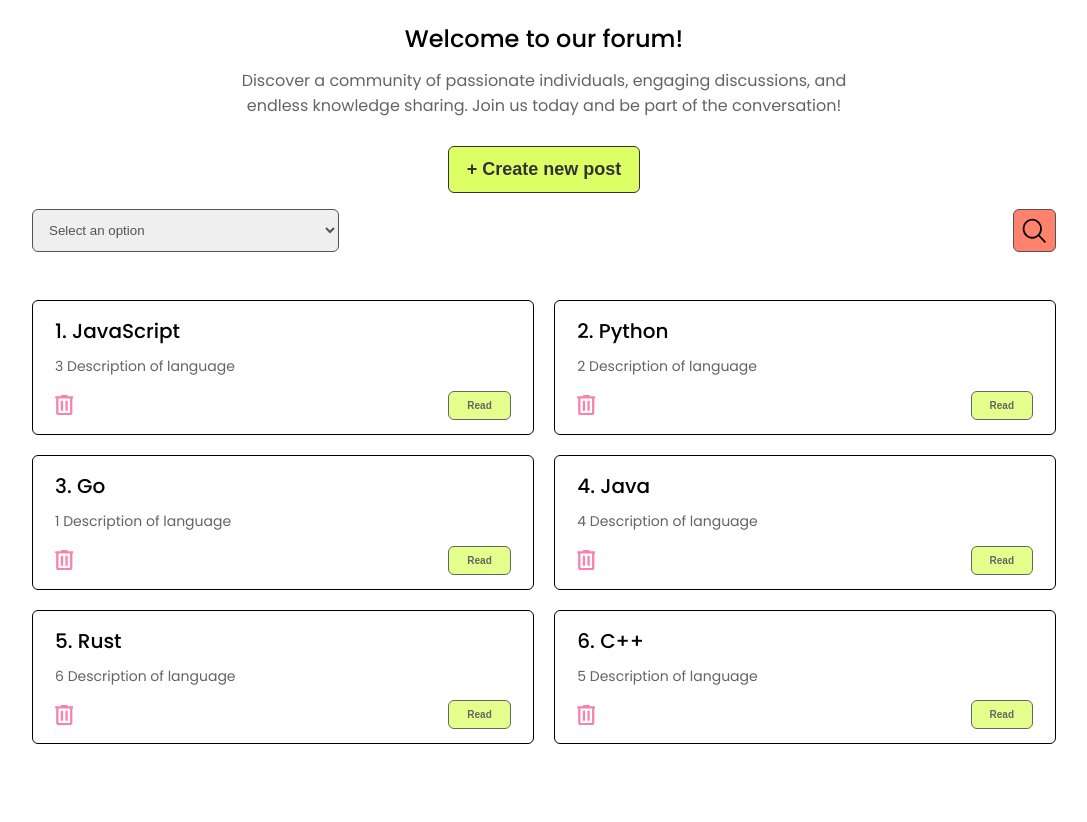
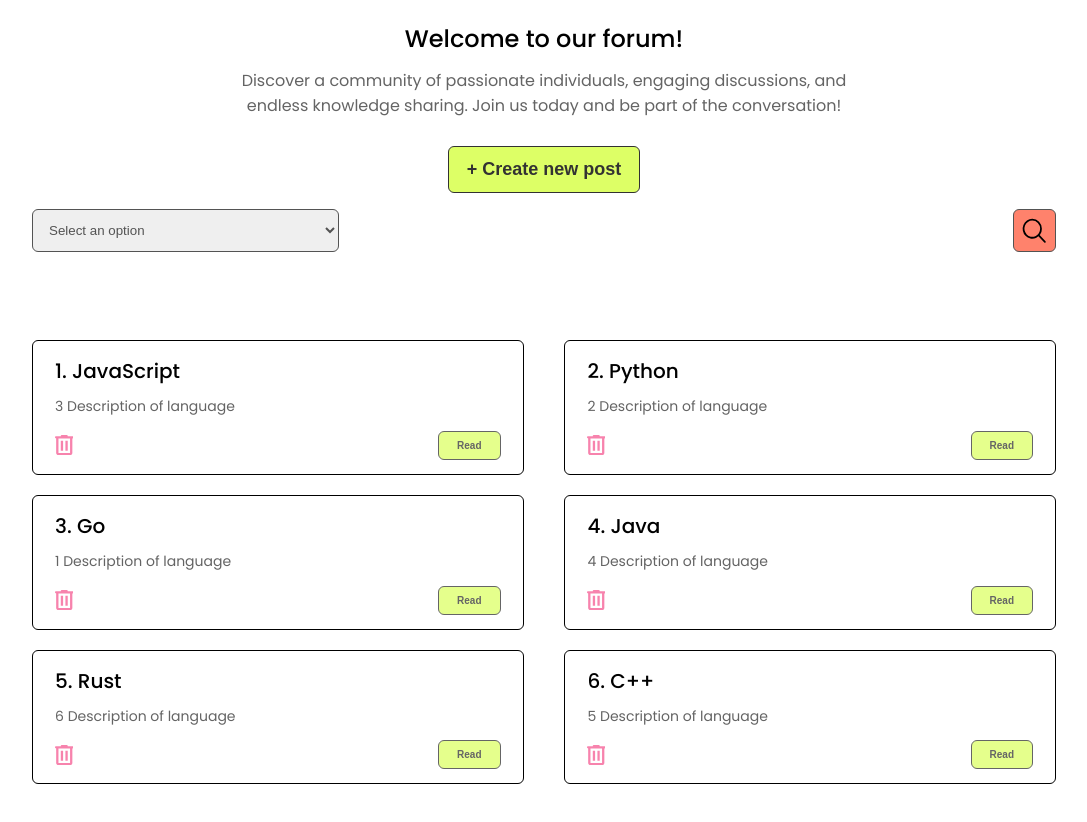
Before and after one commit to NVadimD/PostForum, a React (Create React App) app: page / in a window 1280 px wide. Shown: the top 822 px of the page, without its empty margins (96-1183 px from the left). Before the commit the page ends 800 px from the top, so only its background shows below. Built offline with nearby package versions, Linux system fonts and the light colour scheme.

Commit message:
add react-transition for posts

```diff
--- a/package.json
+++ b/package.json
@@ -9,6 +9,7 @@
     "react": "^18.2.0",
     "react-dom": "^18.2.0",
     "react-scripts": "5.0.1",
+    "react-transition-group": "^4.4.5",
     "web-vitals": "^2.1.4"
   },
   "scripts": {
--- a/src/components/PostList.jsx
+++ b/src/components/PostList.jsx
@@ -1,21 +1,30 @@
 import React from 'react'
 import MyPost from './UI/post/MyPost'
 import NotFoundDisp from './UI/notFoundDisp/NotFoundDisp'
+import { CSSTransition, TransitionGroup } from 'react-transition-group'
+
 
 const PostList = ({posts, remove}) => {
     return (
         <div className='post_list__group'>
-
             {posts.length
             ?
-            <div className='post_list'>
-                {posts.map((post, ind) =>
-                    <MyPost remove={remove} key={post.id} number={ind + 1} post={post}/>
-                )}
-            </div>
+                <div className='post_list'>
+                    <TransitionGroup className="transition-group">
+                        {posts.map((post, ind) =>
+                            <CSSTransition
+                                key={post.id}
+                                timeout={500}
+                                classNames="post"
+                            >
+                                <MyPost remove={remove} number={ind + 1} post={post}/>
+                            </CSSTransition>
+                        )}
+                    </TransitionGroup>
+
+                </div>
             :
-            <NotFoundDisp/>}
-
+                <NotFoundDisp/>}
         </div>
     )
 }
--- a/src/components/UI/post/MyPost.jsx
+++ b/src/components/UI/post/MyPost.jsx
@@ -1,7 +1,7 @@
 import React from 'react'
 import cl from './MyPost.module.css'
 import MyRemoveIcon from '../removeIcon/MyRemoveIcon'
-import MyOpenPostBtn from '../button/MyBtn'
+import MyBtn from '../button/MyBtn'
 
 const MyPost = ({post, remove, ...props}) => {
 
@@ -21,7 +21,7 @@ const MyPost = ({post, remove, ...props}) => {
             </div>
             <div className={cl.post__buttonsArea}>
                 <MyRemoveIcon onClick={removePost}/>
-                <MyOpenPostBtn>Read</MyOpenPostBtn>
+                <MyBtn>Read</MyBtn>
             </div>
         </div>
     )
--- a/src/components/UI/post/MyPost.module.css
+++ b/src/components/UI/post/MyPost.module.css
@@ -3,7 +3,7 @@
     flex-direction: column;
     gap: 14px;
 
-    width: 49%;
+    width: 48%;
     border: 1px solid black;
     border-radius: 6px;
 
--- a/src/components/UI/searchBar/SearchBar.module.css
+++ b/src/components/UI/searchBar/SearchBar.module.css
@@ -8,6 +8,8 @@
     cursor: pointer;
 
     position: relative;
+
+    transition: width 0.3s;
 }
 
 .search_box:hover {
@@ -38,12 +40,6 @@
     background-size: cover;
 }
 
-
-.search_box.active {
-    width: 30%;
-    background: #ffffff;
-}
-
 .search_box input {
     position: absolute;
     height: 100%;
@@ -58,3 +54,10 @@
 .search_box input:focus {
     outline: none;
 }
+
+
+
+.search_box.active {
+    width: 30%;
+    background: #ffffff;
+}
--- a/src/styles/App.css
+++ b/src/styles/App.css
@@ -52,3 +52,33 @@
 .sort_box {
     width: 30%;
 }
+
+
+
+
+
+
+
+/* ------------------------------ Настройки анимации реакта ------------------------------------- */
+.transition-group {
+    width: 100%;
+    display: flex;
+    flex-wrap: wrap;
+    gap: 20px;
+    justify-content: space-between;
+    margin: 40px 0;
+}
+.post-enter {
+    opacity: 0;
+}
+.post-enter-active {
+    opacity: 1;
+    transition: all 300ms ease-in;
+}
+.post-exit {
+    opacity: 1;
+}
+.post-exit-active {
+    opacity: 0;
+    transition: all 300ms ease-in;
+}
```
Also changed, not shown: 1 other file (tests, documents, lock files or other folders).
